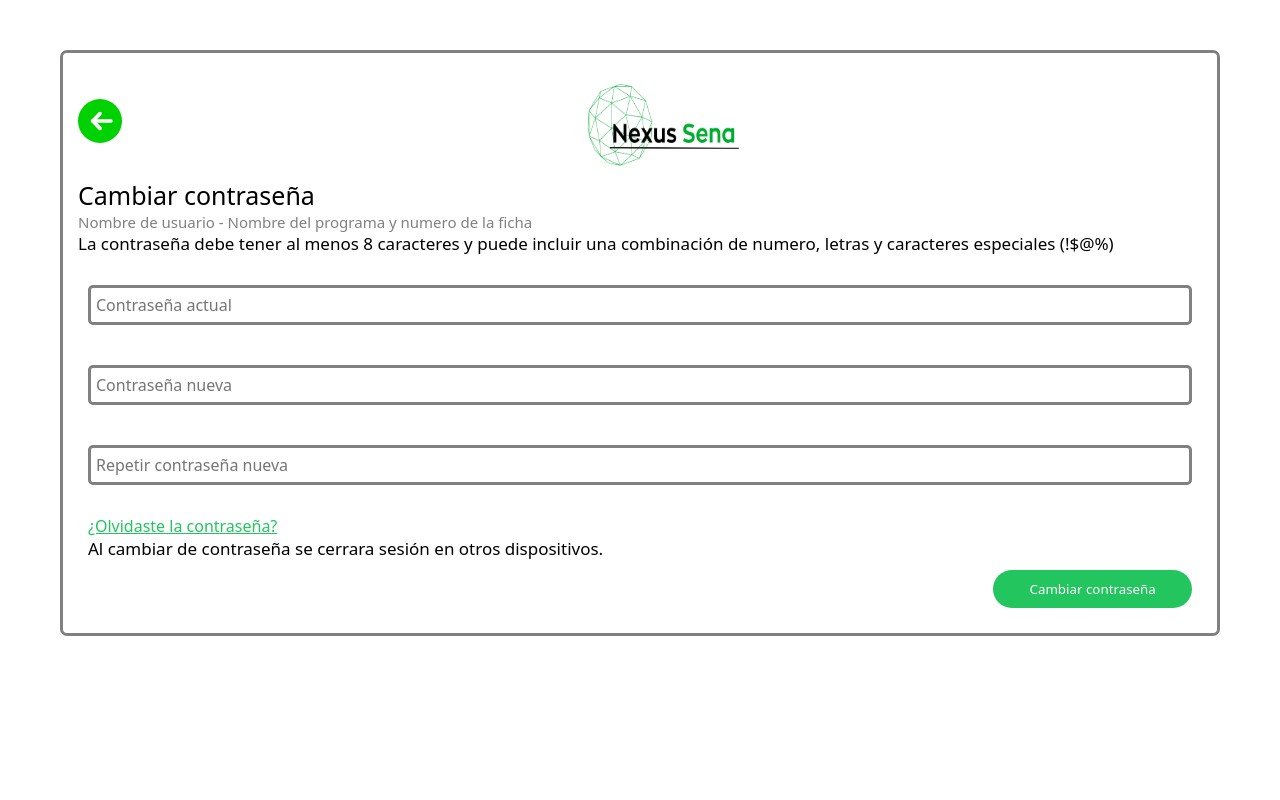
After one commit to GilsanGTrambo69/Nexus_Sena, a PHP site: the page made by cambiar-contraseña.php in a window 1280 px wide. The commit adds this page. Run offline with PHP 8.4, Linux system fonts and the light colour scheme.

Commit message:
configurar contraseña

```diff
--- a/Configuracion.php
+++ b/Configuracion.php
@@ -65,6 +65,7 @@
                             </div>
                         </a>
 
+                        <a href="contraseña-y-seguridad.php">
                             <div class="opciones-container">
                                 <div class="opc-con">
                                     <svg xmlns="http://www.w3.org/2000/svg" width="44" height="44" viewBox="0 0 24 24">
@@ -78,13 +79,14 @@
                                     <div class="text-confg">Contraseña y seguridad</div>
                                 </div>
                             </div>
-
+                        </a>
                     </div>
                 </div>
                 <div class="informacion-usuario">
                     <div class="titulo-config">Centro de cuentas</div>
                     <div class="subtitulo-config">Administra tu experiencia y la configuración de tu cuenta nexus.</div>
                     <div class="opciones">
+                        <a href="notificaciones.php">
                             <div class="opciones-container">
                                 <div class="opc-con">
                                     <svg xmlns="http://www.w3.org/2000/svg" width="44" height="44" viewBox="0 0 24 24">
@@ -98,6 +100,7 @@
                                     <div class="text-confg">Notificaciones</div>
                                 </div>
                             </div>
+                        </a>
                     </div>
                 </div>
 
--- a/assets/css/configuracion.css
+++ b/assets/css/configuracion.css
@@ -73,6 +73,11 @@ a{
     color: gray;
     margin-left: 10px;
     font-size: 20px;
+}
+.text-confg{
+    font-family: Arial, Helvetica, sans-serif;
+    font-weight: 500;
+    color: black;
 }
 .editar-info{
     width: 100%;
@@ -176,4 +181,89 @@ a{
     text-align: right;
 }
 
-@media (max-width:)
+/*Contraseña y seguridad*/
+.green-text{
+    color: #22c55e;
+}
+
+.mensaje-container{
+    width: 100%;
+    height: auto;
+    margin-top: 20px;
+    color: black;
+    font-size:15px;
+    font-weight: 500;
+}
+
+/*Cmabiar contraseña */
+.text-gray2{
+    color: gray;
+    font-size: 15px;
+}
+.inputs-container1{
+    width: 100%;
+    margin-top: 10px;
+}
+.input-contraseña{
+    width: 100%;
+    padding: 10px;
+    margin-top: 20px;
+}
+
+.input-contraseña input{
+    border: 3px solid gray;
+    border-radius: 5px;
+    color: gray;
+    padding-left: 5px;
+    width: 100%;
+    height: 40px;
+    font-size: 16px;
+}
+
+.input-contraseña input:focus{
+    border-color: #22c55e;
+    outline: none;
+}
+.text-container{
+    margin-top: 10px;
+    width: 100%;
+    gap: 10px;
+    padding: 10px;
+}
+
+.editar-info2{
+    width: 100%;
+    color: #22c55e;
+    text-decoration: underline;
+}
+.editar-info-text2{
+    cursor: pointer;
+}
+.ctn-btn {
+    text-align: right;
+    margin-top: 10px;
+}
+.hide-red-text{
+    display: none;
+    color: red;
+    font-size: 15px;
+    font-family: system-ui, -apple-system, BlinkMacSystemFont, 'Segoe UI', Roboto, Oxygen, Ubuntu, Cantarell, 'Open Sans', 'Helvetica Neue', sans-serif;
+}
+.new-password.error{
+    border-color: red;
+}
+.new-password.error:hover{
+    border-color: red;
+}
+.new-password.error:focus{
+    border-color: red;
+}
+.renew-password.error{
+    border-color: red;
+}
+.renew-password.error:hover{
+    border-color: red;
+}
+.renew-password.error:focus{
+    border-color: red;
+}
--- /dev/null
+++ b/cambiar-contraseña.php
@@ -0,0 +1,81 @@
+<!DOCTYPE html>
+<html lang="es">
+<head>
+    <meta charset="UTF-8">
+    <meta name="viewport" content="width=device-width, initial-scale=1.0">
+    <link rel="stylesheet" href="./assets/css/plantilla.css">
+    <link rel="stylesheet" href="./assets/css/mi-muro.css">
+    <link rel="stylesheet" href="./assets/css/page-container2.css">
+    <link rel="stylesheet" href="./assets/css/configuracion.css">
+
+    <title>Perfil de Usuario</title>
+    <style>
+        * {
+            margin: 0;
+            padding: 0;
+            box-sizing: border-box;
+            font-family: system-ui, -apple-system, sans-serif;
+        }
+
+        body {
+            background-color: #f5f5f5;
+        }
+    </style>
+</head>
+<body>
+    <div class="page-container">
+        <!-- Main Content -->
+        <main class="main-content">
+            <div class="all-post">
+                <div class="header-config">
+                    <a href="contraseña-y-seguridad.php">
+                        <div class="back-icon-config">
+                            <svg xmlns="http://www.w3.org/2000/svg" width="44" height="44" viewBox="0 0 24 24">
+                                <circle cx="12" cy="12" r="12" fill="#00d100"/>
+                                <g transform="translate(6, 6)" fill="none" stroke="white" stroke-width="2" stroke-linecap="round" stroke-linejoin="round">
+                                    <path d="M12 6H2"/>
+                                    <path d="M6 2L2 6l4 4"/>
+                                </g>
+                            </svg>
+                        </div>
+                    </a>
+
+                    <div class="nexus-logo">
+                        <img src="assets/img/logo-sena.png" alt="logo-nexus">
+                    </div>
+                </div>
+
+                <!--Contendor-->
+                <div>
+                    <div class="titulo-config">Cambiar contraseña</div>
+                    <div class="text-gray2">Nombre de usuario - Nombre del programa y numero de la ficha</div>
+                    <div class="subtitulo-config">La contraseña debe tener al menos 8 caracteres y puede incluir una combinación de numero, letras y caracteres especiales (!$@%)</div>
+                </div>
+                <form action="#">
+                    <div class="inputs-container1">
+                        <div class="input-contraseña">
+                            <input type="password" placeholder="Contraseña actual" id="old-password">
+                        </div>
+                        <div class="input-contraseña">
+                            <input class="new-password" type="password" type="text" placeholder="Contraseña nueva" id="new-password">
+                            <div id="error-new-password" class="hide-red-text">La contraseña nueva debe tener mínimo 8 caracteres</div>
+                        </div>
+                        <div class="input-contraseña">
+                            <input class="renew-password" type="password" placeholder="Repetir contraseña nueva" id="renew-password">
+                            <div id="error-renew-password" class="hide-red-text">Las contraseñas no coinciden</div>
+                        </div>
+                    </div>
+                    <div class="text-container">
+                        <div class="editar-info2" ><span class="editar-info-text2" id="">¿Olvidaste la contraseña?</span></div>
+                        <div class="subtitulo-config">Al cambiar de contraseña se cerrara sesión en otros dispositivos.</div>
+                        <div class="ctn-btn">
+                            <button id="change-password" class="publicar-button" type="#">Cambiar contraseña</button>
+                        </div>
+                    </div>
+                </form>
+            </div>
+        </main>
+    </div>
+    <script src="js/scripts-cambiar-contraseña.js"></script>
+</body>
+</html>
--- a/crear-publicacion.php
+++ b/crear-publicacion.php
@@ -16,8 +16,8 @@
                 <div class="create-post-buttons-container">
                     <input type="file" name="fileInput" id="fileInput" class="input-file" multiple>
                     <label for="fileInput" class="file-label">Adjuntar archivo</label>
-                    <button class="button-modal-create" >Ubicacion</button>
-                    <button class="button-modal-create" id="mencionar-amigo">Mencionar amigo</button>
+                    <button type="button" class="button-modal-create" >Ubicacion</button>
+                    <button type="button" class="button-modal-create" id="mencionar-amigo">Mencionar amigo</button>
                 </div>
 
                 <!--Modal de mencionar a un amigo en una publicacion-->
--- a/editar-datos-personales-modal.php
+++ b/editar-datos-personales-modal.php
@@ -9,8 +9,8 @@
 <body>
     <div class="editar-informacion-back" id="editar-informacion-back">
         <div class="editar-informacion" >
+            <form action="#" id="editar-datos-personales-form">
                 <div class="titulo-green">Datos personales</div>
-
                 <div class="fila2">
                     <div class="titulo2"></div>
                     <div class="titulo-informacion2">Quien puede verlo?</div>
@@ -56,7 +56,7 @@
                         </select>
                     </div>
                     <div class="fila2">
-                    <input class="input-datos" type="text" name="" id="Domicilio-input" placeholder="-" value="">
+                        <input class="input-datos" type="number" name="" id="Domicilio-input" placeholder="-" value="">
                     </div>
 
                     <div class="buttons-container">
@@ -64,6 +64,7 @@
                         <button class="publicar-button" id="guardar" type="submit">Guardar</button>
                     </div>
                 </div>
+            </form>
         </div>
     </div>
 
--- /dev/null
+++ b/js/scripts-cambiar-contraseña.js
@@ -0,0 +1,25 @@
+document.getElementById('change-password').addEventListener('click', function() {
+    const newPassword = document.getElementById('new-password');
+    //Segundo input
+    const reNewPassword = document.getElementById('renew-password');
+    const errorNewPassword = document.getElementById('error-new-password');
+    //error contrseñas no coinciden
+    const errorReNewPassword = document.getElementById('error-renew-password');
+    const minLength = 8
+
+    if(newPassword.value.length < minLength) {
+        newPassword.classList.add('error');
+        errorNewPassword.style.display = 'block';
+    } else {
+        newPassword.classList.remove('error');
+        errorNewPassword.style.display = 'none';
+    }
+
+    if(newPassword.value === reNewPassword.value) {
+        errorReNewPassword.style.display = 'none';
+        reNewPassword.classList.remove('error');
+    } else {
+        reNewPassword.classList.add('error');
+        errorReNewPassword.style.display = 'block';
+    }
+})
--- a/js/scripts-datos-personales.js
+++ b/js/scripts-datos-personales.js
@@ -3,6 +3,7 @@
 const editarButton = document.getElementById('editar-button');
 const editarInfoModal = document.getElementById('editar-informacion-back');
 const cerrarModal = document.getElementById('cerrar-editar');
+const editarDatosForm = document.getElementById('editar-datos-personales-form');
 
 //abrir el modal
 editarButton.addEventListener('click', () => {
@@ -11,4 +12,6 @@ editarButton.addEventListener('click', () => {
 
 cerrarModal.addEventListener('click', () => {
     editarInfoModal.style.display = 'none';
+    //la funcionn reset() me resetea los valores de los campos en el form
+    editarDatosForm.reset();
 })
```
Also changed, not shown: alerts/listo-cambio-contraseña.html (added, +23 -0 lines), contraseña-y-seguridad.php (added, +79 -0 lines). Lines whose indentation alone changed are shown as unchanged.
